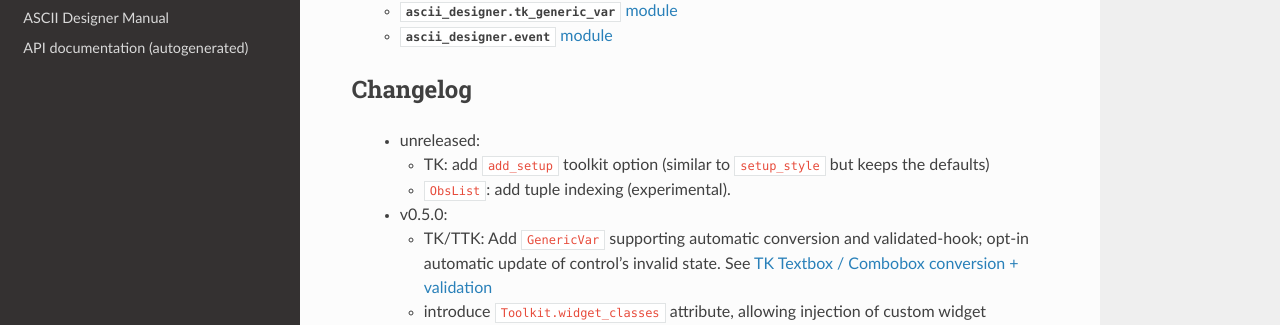
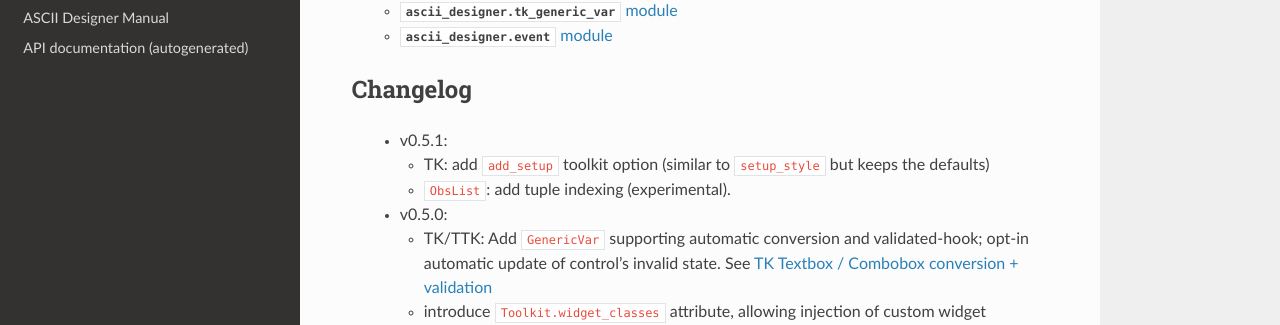
Before and after one commit to loehnertj/ascii_designer, a Sphinx documentation site: the page built from docs/index.rst, in a window 1280 px wide and 900 px high, scrolled down 1053 px. Shown: the part 127-452 px from the top of the window. Built offline with Sphinx 7.4.7 and the Read the Docs theme 2.0.0, drawn with Linux system fonts in a browser that asks for light colours.

Commit message:
Set v0.5.1

```diff
--- a/docs/index.rst
+++ b/docs/index.rst
@@ -10,7 +10,7 @@ ASCII Designer
 Changelog
 ---------
 
- * unreleased:
+ * v0.5.1:
 
    * TK: add ``add_setup`` toolkit option (similar to ``setup_style`` but keeps
      the defaults)
--- a/setup.py
+++ b/setup.py
@@ -3,7 +3,7 @@ from pathlib import Path
 
 
 setup(name='ascii_designer',
-      version='0.5.0',
+      version='0.5.1',
       description='Builds dialogs from ASCII art definition.',
       long_description=Path('README.rst').read_text(),
       long_description_content_type='text/x-rst',
```
